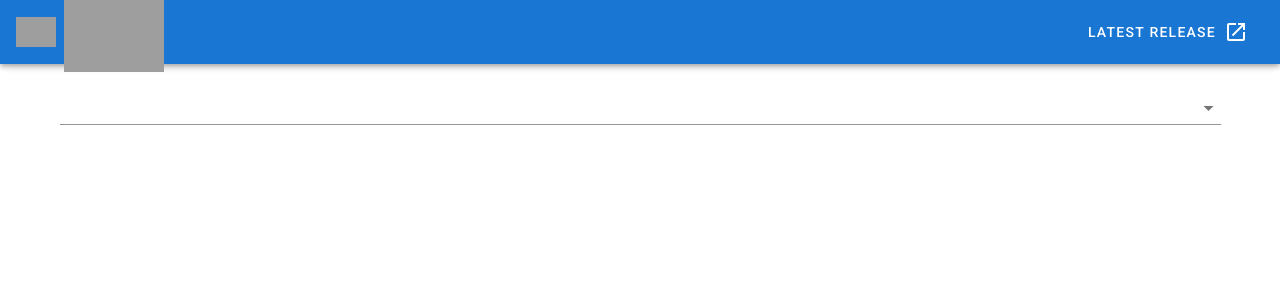
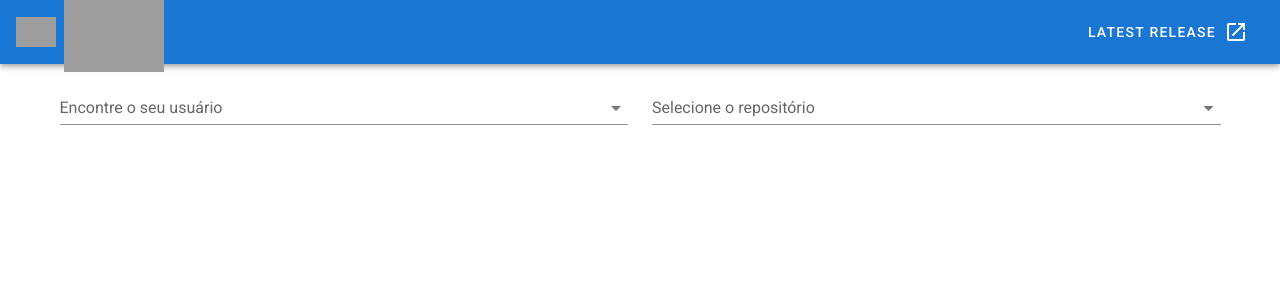
Before and after one commit to DavidSatAg/github_vuewer, a Vue app: page / in a window 1280 px wide. Shown: the top 300 px of the page. Built offline with nearby package versions, Linux system fonts and the light colour scheme; grey boxes are pictures that could not be loaded.

Commit message:
agora tem um v-select mostrando o repositório que eu escolhi

```diff
--- a/src/api/api.js
+++ b/src/api/api.js
@@ -1,6 +1,15 @@
 export const api = {
     async search_users(searchstring){
-        const result = await fetch(`https://api.github.com/search/users?q=${searchstring}`)
+        const url = `https://api.github.com/search/users?q=${searchstring}`
+        const result = await fetch(url)
+        return await result.json()
+    },
+    async lista_repos(username, page){
+        if (!page) {
+            page = 1
+        }
+        const url = `https://api.github.com/users/${username}/repos?page=${page}`
+        const result = await fetch(url)
         return await result.json()
     }
 }
--- a/src/components/GithubRepo.vue
+++ b/src/components/GithubRepo.vue
@@ -1,12 +1,28 @@
 <template>
   <div>
+    <v-row class="text-center">
+      <v-col cols="6">
         <v-autocomplete
             v-model="user"
+            label="Encontre o seu usuário"
             :items="userlist"
             :loading="userloading"
             :search-input.sync="usersearch"
             item-text="login"
         />
+      </v-col>
+      <v-col cols="6">
+        <v-select
+          v-model="repo"
+          :items="repolist"
+          :loading="repoloading"
+          item-text="name"
+          label="Selecione o repositório"
+          return-object
+          single-line
+        ></v-select>
+      </v-col>
+    </v-row>
   </div>
 </template>
 
@@ -19,9 +35,12 @@
   export default {
     data: () => ({
       user: null,
+      repo: null,
       usersearch: null,
       userlist: [],
+      repolist: [],
       userloading: false,
+      repoloading: false
     }),
     methods: {
       procuraUsuariosGithub: debouncerdecorator(async function() { // atenção: não use () => {} aqui. vai quebrar o decorator
@@ -30,11 +49,22 @@
         this.userlist = data.items
         this.userloading = false
       }, 500),
+      async listarepositorios() {
+        this.repoloading = true
+        const data = await api.lista_repos(this.user)
+        this.repolist = data
+        this.repoloading = false
+      }
     },
     watch: {
       usersearch() {
         this.procuraUsuariosGithub()
-
+      },
+      user() {
+        this.listarepositorios()
+      },
+      repo () {
+        console.log(this.repo)
       }
     }
   }
--- a/src/components/GithubVuewer.vue
+++ b/src/components/GithubVuewer.vue
@@ -1,10 +1,6 @@
 <template>
   <v-container>
-    <v-row class="text-center">
-      <v-col cols="12">
-        <GithubRepo/>
-      </v-col>
-    </v-row>
+    <GithubRepo/>
   </v-container>
 </template>
 
```
Lines whose indentation alone changed are shown as unchanged.
